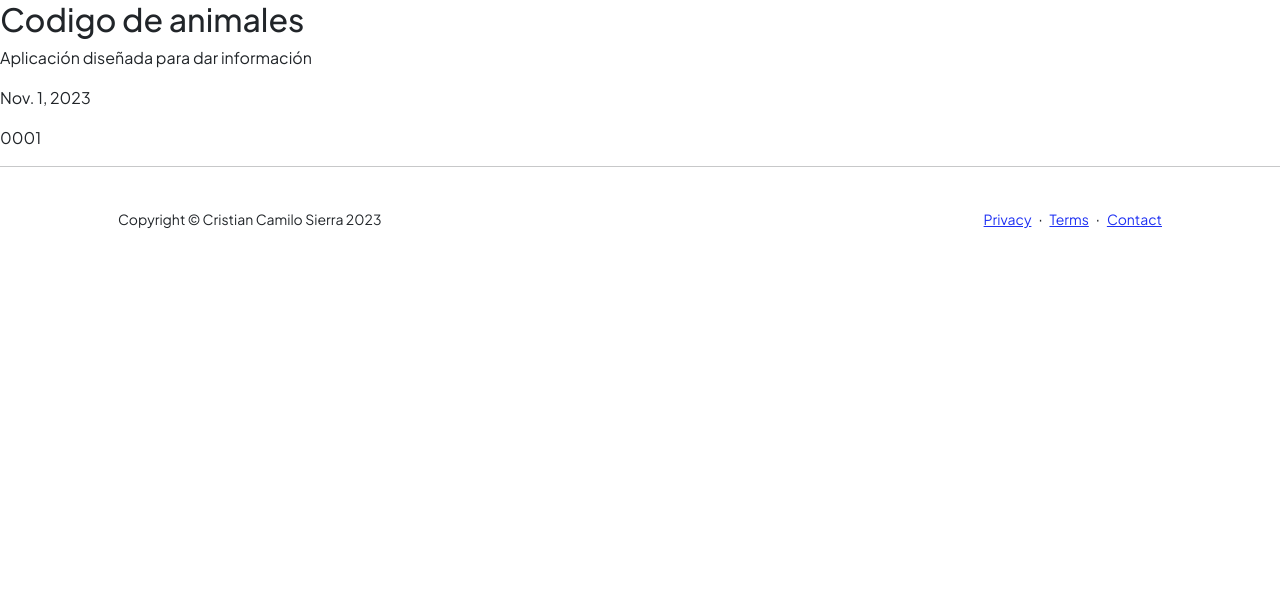
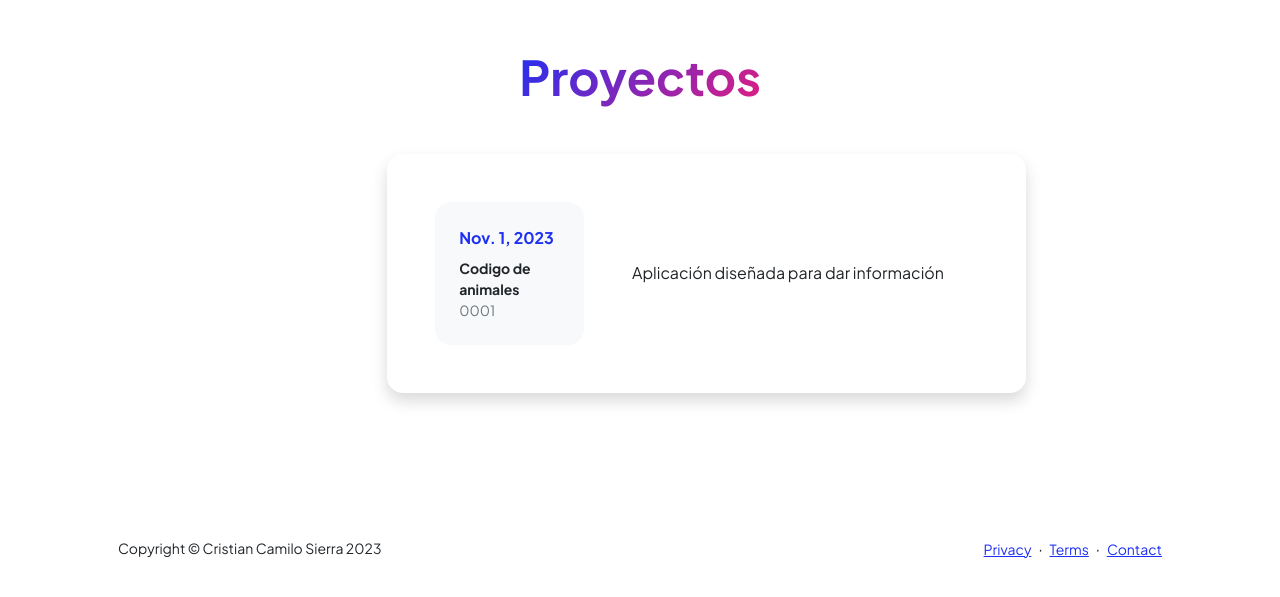
Before and after one commit to Cr1st1an329/Portafolioi, a Django app: page /proyectos/ in a window 1280 px wide. Shown: the part 72-669 px from the top of the page. Run offline with Django 4.2, Linux system fonts and the light colour scheme; data comes from the database, SQL or seed files in the repository; some libraries are stand-ins or nearby versions.

Commit message:
Update proyectos.html

```diff
--- a/Aplicaciones/proyectos/templates/pages/proyectos.html
+++ b/Aplicaciones/proyectos/templates/pages/proyectos.html
@@ -1,15 +1,41 @@
 {% extends "layouts/base.html" %}
 
 {% block content %}
+
+    <div class="container px-5 my-5">
+        <div class="text-center mb-5">
+            <h1 class="display-5 fw-bolder mb-0"><span class="text-gradient d-inline">Proyectos</span></h1>
+        </div>
+         <div class="row gx-5 justify-content-center">
+        <div class="col-lg-11 col-xl-9 col-xxl-8">
+
+    <section>
+        <div class="d-flex align-items-center justify-content-between mb-4">
+        <h2 class="text-primary fw-bolder mb-0"></h2>
+
     {% for p in proyectos %}
 
-        <h2> {{p.nombre}}</h2>
-        <p>{{p.descripcion}}</p>
-        <p>{{p.date}}</p>
-        <p>{{p.codigo}}</p>
+    <!-- Experience Card 1-->
+    <div class="card shadow border-0 rounded-4 mb-5">
+    <div class="card-body p-5">
+    <div class="row align-items-center gx-5">
+    <div class="col text-center text-lg-start mb-4 mb-lg-0">
+    <div class="bg-light p-4 rounded-4">
+    <div class="text-primary fw-bolder mb-2">{{p.date}}</div>
+    <div class="small fw-bolder">{{p.nombre}}</div>
+    <div class="small text-muted">{{p.codigo}}</div>
+    </div>
+    </div>
+    <div class="col-lg-8"><div>{{p.descripcion}}</div></div>
+    </div>
+    </div>
+    </div>
+    {% endfor %}
+    </section>
+    </div>
+    </div>
+    </div>
+    </main>
 
-        <hr>
-
-    {% endfor %}
 
 {% endblock %}
```
